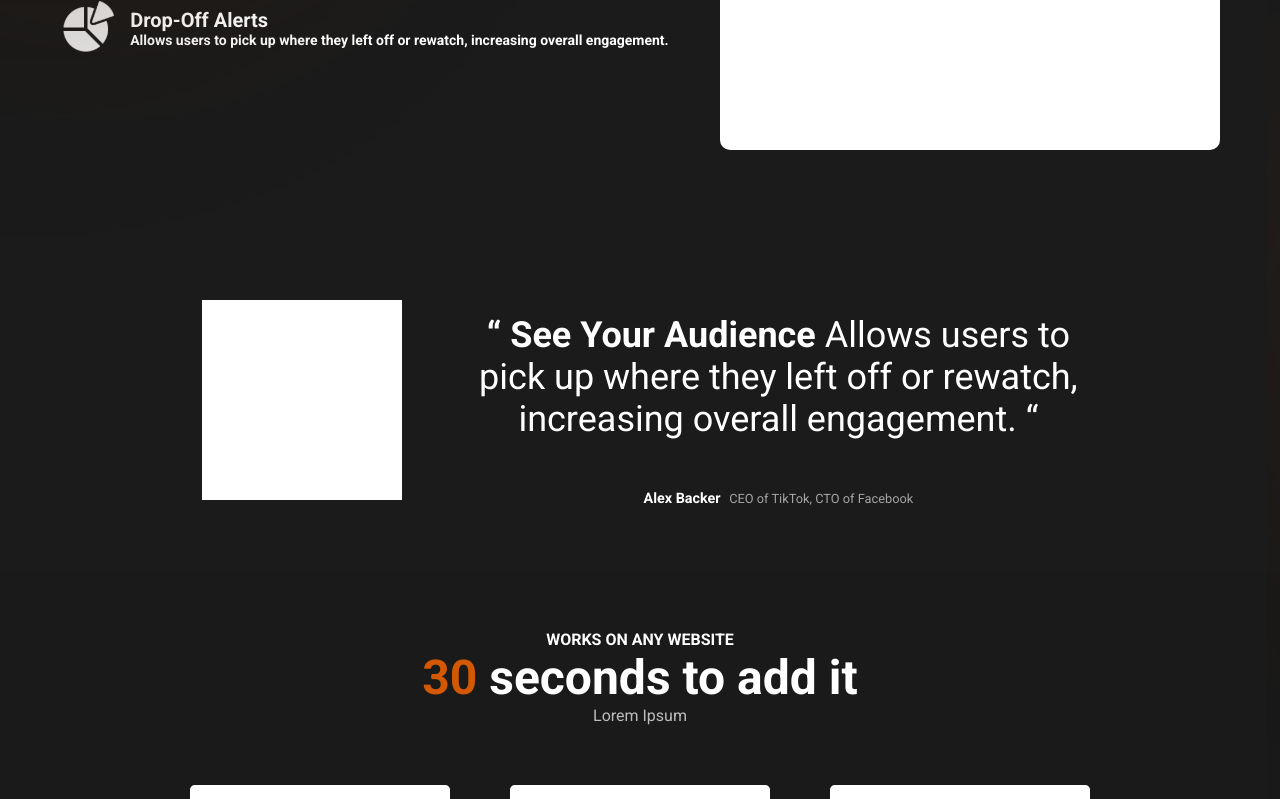
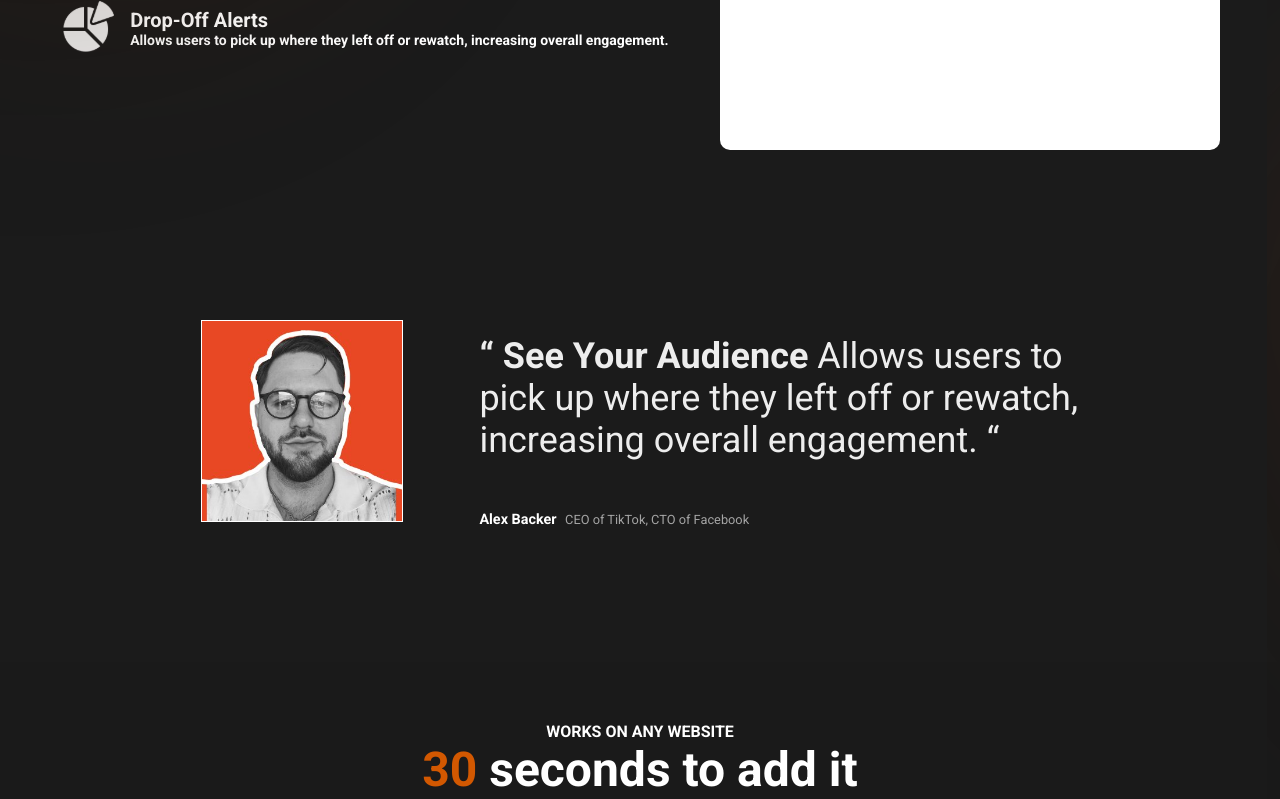
Before and after one commit to MuhammedAbdelmukaram/vsl-app, a Next.js app: page / in a window 1280 px wide. Shown: the part 5127-5926 px from the top of the page. Built offline with nearby package versions, Linux system fonts and the light colour scheme.

Commit message:
Huge commit

```diff
--- a/src/app/api/create-checkout-session/route.js
+++ b/src/app/api/create-checkout-session/route.js
@@ -5,18 +5,17 @@ const stripe = new Stripe(process.env.STRIPE_SECRET_KEY);
 export async function POST(req) {
     try {
         const body = await req.json();
-        const { priceId, metadata } = body; // Extract metadata from the request body
+        const { priceId, planName, metadata } = body; // Include planName
 
-        if (!priceId) {
-            return new Response(JSON.stringify({ error: 'Price ID is required' }), {
+        if (!priceId || !planName) {
+            return new Response(JSON.stringify({ error: 'Price ID and Plan Name are required' }), {
                 status: 400,
                 headers: { 'Content-Type': 'application/json' },
             });
         }
 
-        const session = await stripe.checkout.sessions.create({
+        let sessionConfig = {
             payment_method_types: ['card'],
-            mode: 'subscription',
             line_items: [
                 {
                     price: priceId,
@@ -25,8 +24,23 @@ export async function POST(req) {
             ],
             success_url: `${process.env.NEXT_PUBLIC_BASE_URL}/home`,
             cancel_url: `${process.env.NEXT_PUBLIC_BASE_URL}/home`,
-            metadata, // Pass metadata to the session
-        });
+            metadata,
+        };
+
+        if (planName === "Monthly") {
+            // Subscription mode
+            sessionConfig.mode = 'subscription';
+        } else if (planName === "Lifetime") {
+            // One-time payment mode
+            sessionConfig.mode = 'payment';
+        } else {
+            return new Response(JSON.stringify({ error: 'Invalid plan type' }), {
+                status: 400,
+                headers: { 'Content-Type': 'application/json' },
+            });
+        }
+
+        const session = await stripe.checkout.sessions.create(sessionConfig);
 
         return new Response(JSON.stringify({ id: session.id }), {
             status: 200,
--- /dev/null
+++ b/src/app/components/lander/QuoteSection.js
@@ -0,0 +1,25 @@
+import React from 'react';
+import styles from "@/app/components/lander/VideoAnalyticsSection.module.css";
+import Image from "next/image";
+
+const QuoteSection = () => {
+    return (
+        <div className={styles.quoteSection}>
+            <div className={styles.quoteBox}>
+                <Image src="/chane.jpg" alt="Partner 1" width={200} height={200} className={styles.logo}/>
+            </div>
+            <div>
+
+
+                <p className={styles.quote}>
+                    <span className={styles.bold}>“ See Your Audience </span>Allows users to pick up where they left
+                    off or rewatch, increasing overall engagement. “
+                </p>
+                <p className={styles.author}>Alex Backer <span className={styles.position}>CEO of TikTok, CTO of Facebook</span>
+                </p>
+            </div>
+        </div>
+    );
+};
+
+export default QuoteSection;
--- a/src/app/components/lander/VideoAnalyticsSection.js
+++ b/src/app/components/lander/VideoAnalyticsSection.js
@@ -55,19 +55,7 @@ const VideoAnalyticsSection = () => {
                 <div className={styles.videoPlaceholder}></div>
             </div>
 
-            <div className={styles.quoteSection}>
-                <div className={styles.quoteBox}></div>
-                <div>
 
-
-                    <p className={styles.quote}>
-                        <span className={styles.bold}>“ See Your Audience </span>Allows users to pick up where they left
-                        off or rewatch, increasing overall engagement. “
-                    </p>
-                    <p className={styles.author}>Alex Backer <span className={styles.position}>CEO of TikTok, CTO of Facebook</span>
-                    </p>
-                </div>
-            </div>
         </section>
     );
 };
--- a/src/app/components/lander/VideoAnalyticsSection.module.css
+++ b/src/app/components/lander/VideoAnalyticsSection.module.css
@@ -65,7 +65,8 @@
 }
 
 .quoteSection {
-    margin-top: 150px;
+    margin-top: 120px;
+    margin-bottom: 120px;
     display: flex;
     align-items: center;
     justify-content: center;
@@ -74,9 +75,10 @@
 }
 
 .quoteBox {
-    width: 200px;
-    height: 200px;
+    width: 202px;
+    height: 202px;
     background: white;
+    border: 1px solid #fff;
     margin-bottom: 20px;
 }
 
--- a/src/app/page.js
+++ b/src/app/page.js
@@ -17,6 +17,7 @@ import VideoAnalyticsSection from "@/app/components/lander/VideoAnalyticsSection
 import ToolsSection from "@/app/components/lander/ToolsSection";
 import Integrations from "@/app/components/lander/Integrations";
 import Footer from "@/app/components/lander/Footer";
+import QuoteSection from "@/app/components/lander/QuoteSection";
 
 const Page = () => {
     const router = useRouter();
@@ -352,8 +353,9 @@ const Page = () => {
             <ToolsSection/>
             <Integrations/>
             <VideoAnalyticsSection/>
+            <QuoteSection/>
+            <StepsSection/>
 
-            <StepsSection/>
             <Footer/>
 
 
--- a/src/app/pricing/pricing.module.css
+++ b/src/app/pricing/pricing.module.css
@@ -18,9 +18,11 @@
 
 
 .container {
+    position: relative;
     padding-top: 70px;
     max-width: 1000px;
     margin: 0 auto;
+    z-index: 2;
 }
 
 .eyebrow{
@@ -195,9 +197,13 @@
     margin-bottom: 10px;
 }
 
+.integrations{
+    margin-top:80px;
+}
+
 .startButton {
     margin-top: 28px;
-    background-color: #ff6600;
+    background-color: #d25801;
     color: #fff;
     border: none;
     padding: 15px 30px;
```
Also changed, not shown: src/app/pricing/page.js (+52 -0 lines), public/chane.jpg (added).
